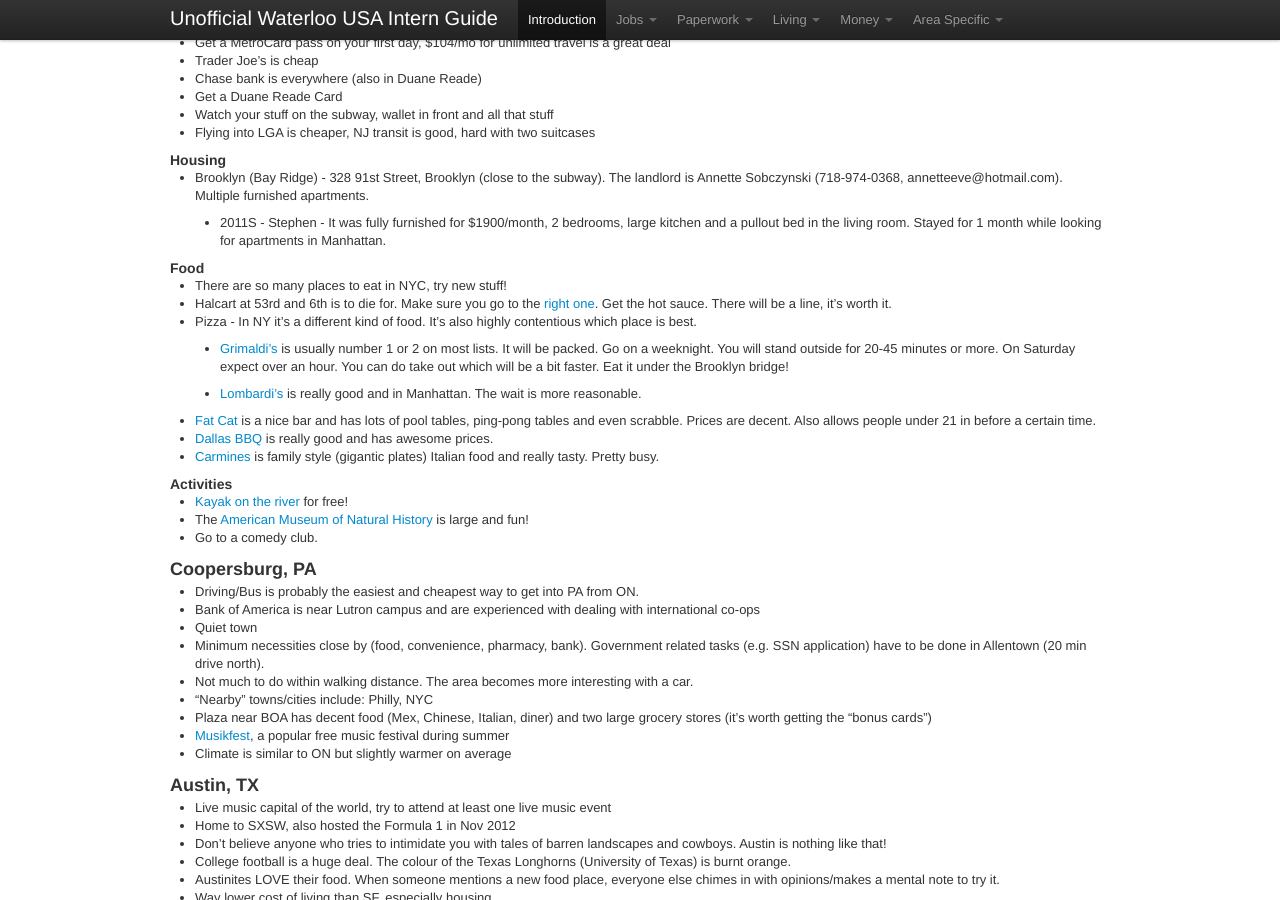
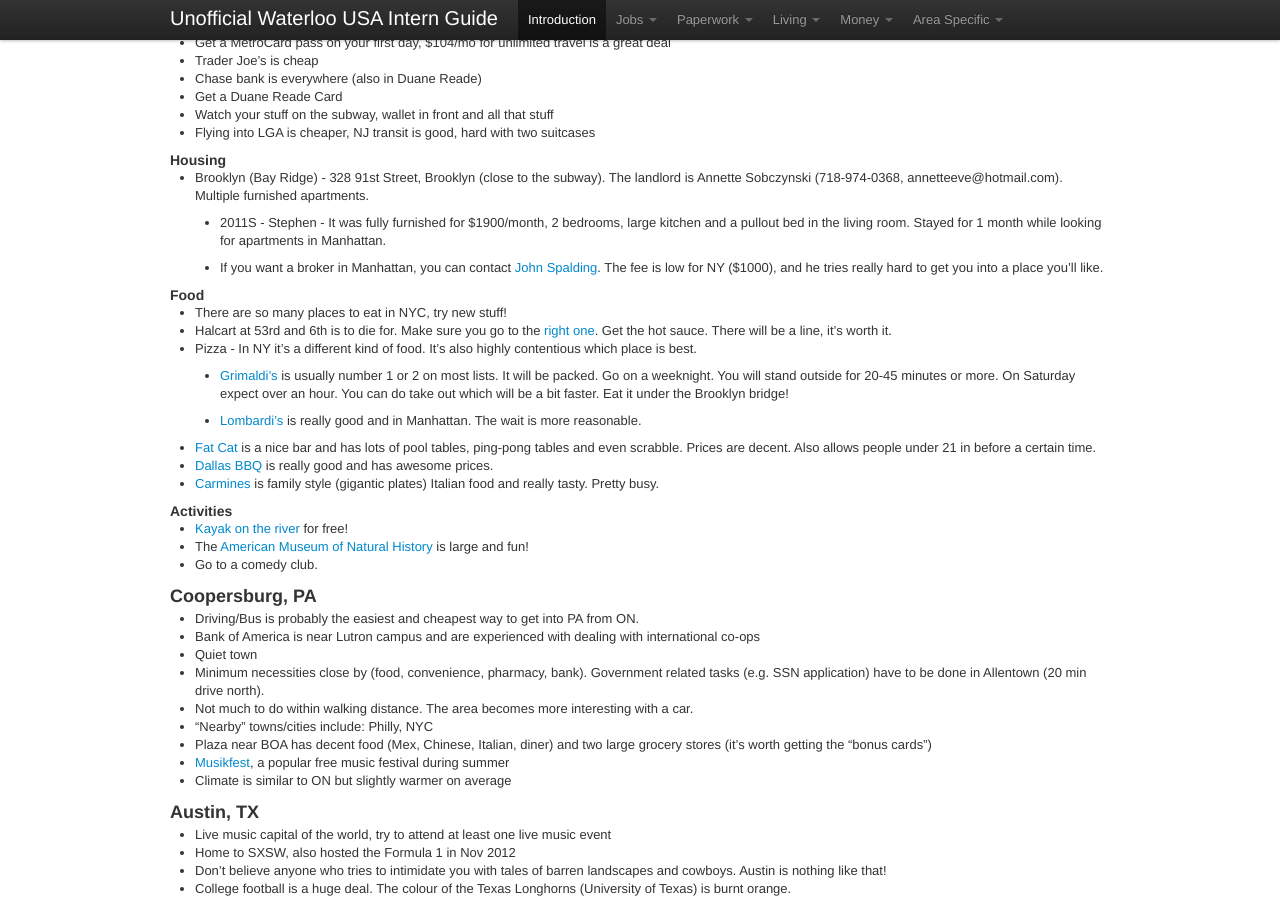
Before and after one commit to sholiday/Unofficial-Waterloo-USA-Intern-Guide, a Jekyll site: the page built from index.markdown, in a window 1280 px wide and 900 px high, scrolled down 9626 px. Built offline with Jekyll 4.4.1, drawn with Linux system fonts in a browser that asks for light colours; nearby versions of some CDN libraries; Markdown is read by kramdown in place of the engine named in the settings.

Commit message:
Added a useful real estate broker I found in NY.

```diff
--- a/index.markdown
+++ b/index.markdown
@@ -889,6 +889,9 @@ up SF or Mountain View.
     large kitchen and a pullout bed in the living room. Stayed for 1 month while
     looking for apartments in Manhattan.
 
+  * If you want a broker in Manhattan, you can contact [John Spalding](johns@nestseekers.com).
+    The fee is low for NY ($1000), and he tries really hard to get you into a place you'll like.
+
 #### Food
 * There are so many places to eat in NYC, try new stuff!
 * Halcart at 53rd and 6th is to die for.
```
